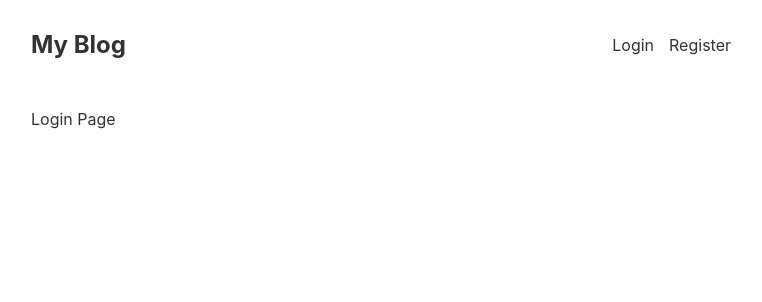
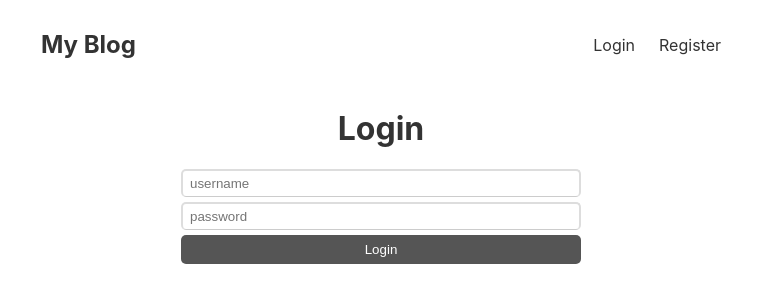
Before and after one commit to black-codher-bootcamp-2022-daly/personal-project-rebeccay2929, a React (Create React App) app in the folder client/: page /login in a window 1280 px wide. Shown: the top 302 px of the page, without its empty margins (259-1021 px from the left). Built offline with nearby package versions, Linux system fonts and the light colour scheme.

Commit message:
client app.js changes

```diff
--- a/client/src/App.css
+++ b/client/src/App.css
@@ -1,3 +1,6 @@
+*{
+  box-sizing: border-box;
+}
 
 body{
   color: #333;
@@ -33,12 +36,12 @@ main{
 
  header nav{
   display: flex;
-  gap:15px
+  gap: 24px
  }
 
  div.post{
   display: grid;
-  grid-template-columns: 0.9fr 1.1fr;
+  grid-template-columns: 1fr;
   gap:20px;
   margin-bottom: 30px;
 
@@ -47,8 +50,9 @@ main{
 
  div.post div.texts h2{
   margin:0;
-  font-size:1.8rem  ;
+  font-size: 2rem  ;
  }
+
  div.post div.texts a{
   text-decoration:none;
   color: inherit;
@@ -68,3 +72,32 @@ div.post p.summary{
   margin:10px 0;
   line-height: 1.8rem;
 }
+
+form.login, form.register{
+  max-width: 400px;
+  margin:0 auto;
+
+}
+input{
+  display: block;
+  margin-bottom: 5px;
+  width: 100%;
+  padding: 5px 7px;
+  border: 2px solid #ddd;
+  border-radius: 5px;
+  background-color: #fff;
+  border-bottom: 1px solid #ccc;
+}
+button{
+  width: 100%;
+  display: block;
+  background-color: #555;
+  border: 0;
+  color: #fff;
+  border-radius: 5px;
+  padding: 7px 0;
+}
+
+form h1{
+  text-align: center;
+}
--- a/client/src/App.js
+++ b/client/src/App.js
@@ -6,6 +6,7 @@ import Layout from "./Layout";
 import HomePage from "./pages/HomePage";
 import { Route, Routes } from "react-router-dom";
 import LoginPage from "./pages/LoginPage";
+import RegisterPage from "./pages/RegisterPage";
 
 // SERVICES THAT CALL OUR API ENDPOINTS
 // import { getAllProfiles } from "./services/profileService";
@@ -16,6 +17,7 @@ function App() {
       <Route path="/" element={<Layout />}>
         <Route index element={<HomePage />} />
         <Route path={"/login"} element={<LoginPage/>} />
+        <Route path = "/register" element={<RegisterPage/>}/>
       </Route>
     </Routes>
   );
--- a/client/src/Post.js
+++ b/client/src/Post.js
@@ -10,7 +10,8 @@ export default function Post(){
             <time> 07-03-2023 17:00</time>
           </p>
 
-        <p className="summary"> Do you want a job in tech, but don’t have a computer science degree? Or do you already know how to code, but don’t know how to break into the industry?
+        <p className="summary"> Do you want a job in tech, but don’t have a computer science degree?
+         Or do you already know how to code, but don’t know how to break into the industry?
 
 If you said “yes”, then this article is for you. </p>
         </div>
--- a/client/src/pages/LoginPage.js
+++ b/client/src/pages/LoginPage.js
@@ -1,7 +1,12 @@
 export default function LoginPage() {
     return (
         <div>
-          Login Page
+          <form className="login">
+            <h1> Login</h1>
+            <input type="text" placeholder="username"/>
+            <input type="password" placeholder="password"/>
+            <button>Login</button>
+          </form>
         </div>
     )
 }
--- /dev/null
+++ b/client/src/pages/RegisterPage.js
@@ -0,0 +1,19 @@
+import { useState } from "react"
+
+export default function RegisterPage() {
+  const [username, setUsername] = useState ('')
+  const [password, setPassword] = useState ('')
+
+
+    return (
+        <div>
+          <form className="register">
+          <h1> Register</h1>
+
+            <input type="text" placeholder="username" value={username} onChange={ev => setUsername(ev.target.value)}/>
+            <input type="password" placeholder="password"/>
+            <button>Register</button>
+          </form>
+        </div>
+    )
+}
```
